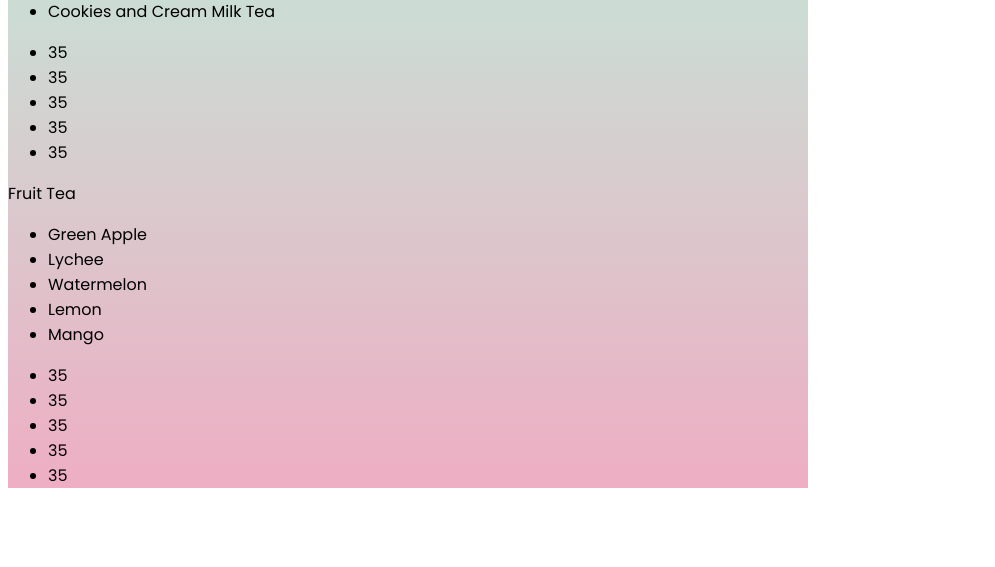
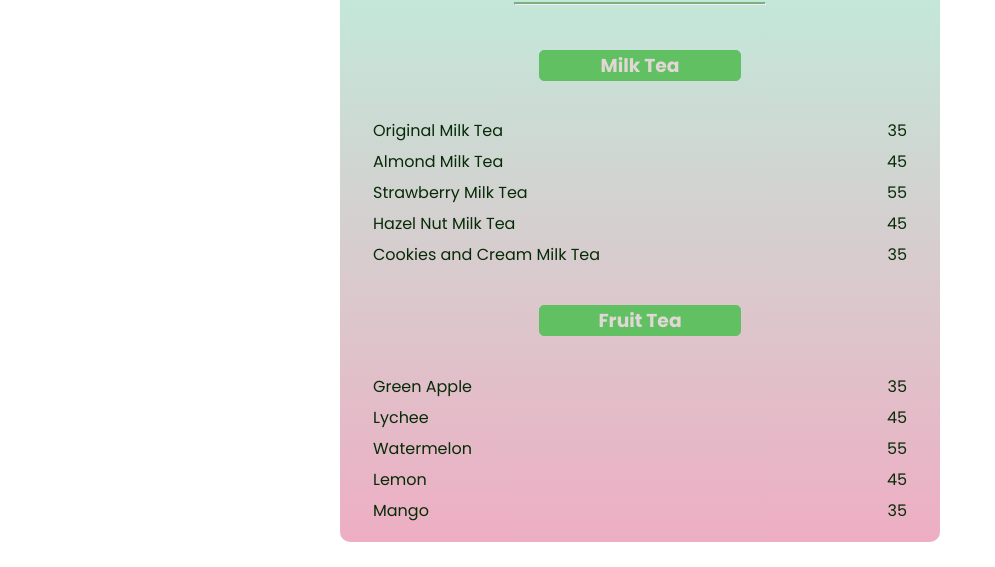
Before and after one commit to r8ye/learning-css, a plain HTML site: page SHOP/shop-menu.html in a window 1280 px wide. Shown: the part 233-800 px from the top of the page, without its empty margins (0-995 px from the left). Drawn offline with Linux system fonts and the light colour scheme.

Commit message:
Update shop menu styles and layout

```diff
--- a/SHOP/shop-menu.css
+++ b/SHOP/shop-menu.css
@@ -1,10 +1,65 @@
 body {
     background-color: white;
     font-family: Poppins;
+    padding-top: 100px;
 }
 
 .menu-container {
     width: 80%;
-    max-width: 800px;
+    max-width: 600px;
     background: linear-gradient(to bottom, rgb(188, 241, 221), rgb(238, 174, 195));
+    margin-left: auto;
+    margin-right: auto;
+    border-radius: 10px;
 }
+
+.milk-tea-labels, .fruit-tea-labels {
+    text-align: left;
+    padding-left: 0;
+    margin-left: 30px;
+
+}
+
+.milk-tea-price, .fruit-tea-price {
+    text-align: right;
+    margin-right: 30px;
+}
+
+li {
+    list-style-type: none;
+    color: rgb(7, 43, 7);
+    padding: 3px;
+}
+
+.menu-row {
+    display: flex;
+    justify-content: space-between;
+}
+
+h1 {
+    text-align: center;
+    color: rgb(63, 173, 63);
+    font-size: 50px;
+    padding-top: 10px;
+    margin-bottom: 0;
+}
+
+hr {
+    height: 1px;
+    background-color: rgb(97, 192, 97);
+    width: 50%;
+    max-width: 250px;
+    margin-bottom: 45px;
+}
+
+h3 {
+   text-align: center;
+   border: 1px solid rgb(97, 192, 97);
+   border-radius: 5px;
+   background-color: rgb(97, 192, 97);
+   width: 50%;
+   max-width: 200px;
+   margin-right: auto;
+   margin-left: auto;
+   color: rgb(226, 215, 215);
+}
--- a/SHOP/shop-menu.html
+++ b/SHOP/shop-menu.html
@@ -14,10 +14,12 @@
     <div class="menu-container">
         <main>
             <h1>Infinitea</h1>
+            <hr>
 
             <article class="milk-tea">
-                <caption>Milk Tea</caption>
+                <h3>Milk Tea</h2>
 
+                <div class="menu-row">
                     <ul class="milk-tea-labels">
                         <li>Original Milk Tea</li>
                         <li>Almond Milk Tea</li>
@@ -28,16 +30,18 @@
 
                     <ul class="milk-tea-price">
                         <li>35</li>
-                    <li>35</li>
-                    <li>35</li>
-                    <li>35</li>
+                        <li>45</li>
+                        <li>55</li>
+                        <li>45</li>
                         <li>35</li>
                     </ul>
+                </div>
             </article>
 
             <article class="fruit-tea">
-                <caption>Fruit Tea</caption>
+                <h3>Fruit Tea</h3>
 
+                <div class="menu-row">
                     <ul class="fruit-tea-labels">
                         <li>Green Apple</li>
                         <li>Lychee</li>
@@ -48,11 +52,12 @@
 
                     <ul class="fruit-tea-price">
                         <li>35</li>
-                    <li>35</li>
-                    <li>35</li>
-                    <li>35</li>
+                        <li>45</li>
+                        <li>55</li>
+                        <li>45</li>
                         <li>35</li>
                     </ul>
+                </div>
             </article>
         </main>
     </div>
```
Also changed, not shown: SHOP/create-account.html (+1 -1 lines), SHOP/shop-login.html (+1 -1 lines). Lines whose indentation alone changed are shown as unchanged.
